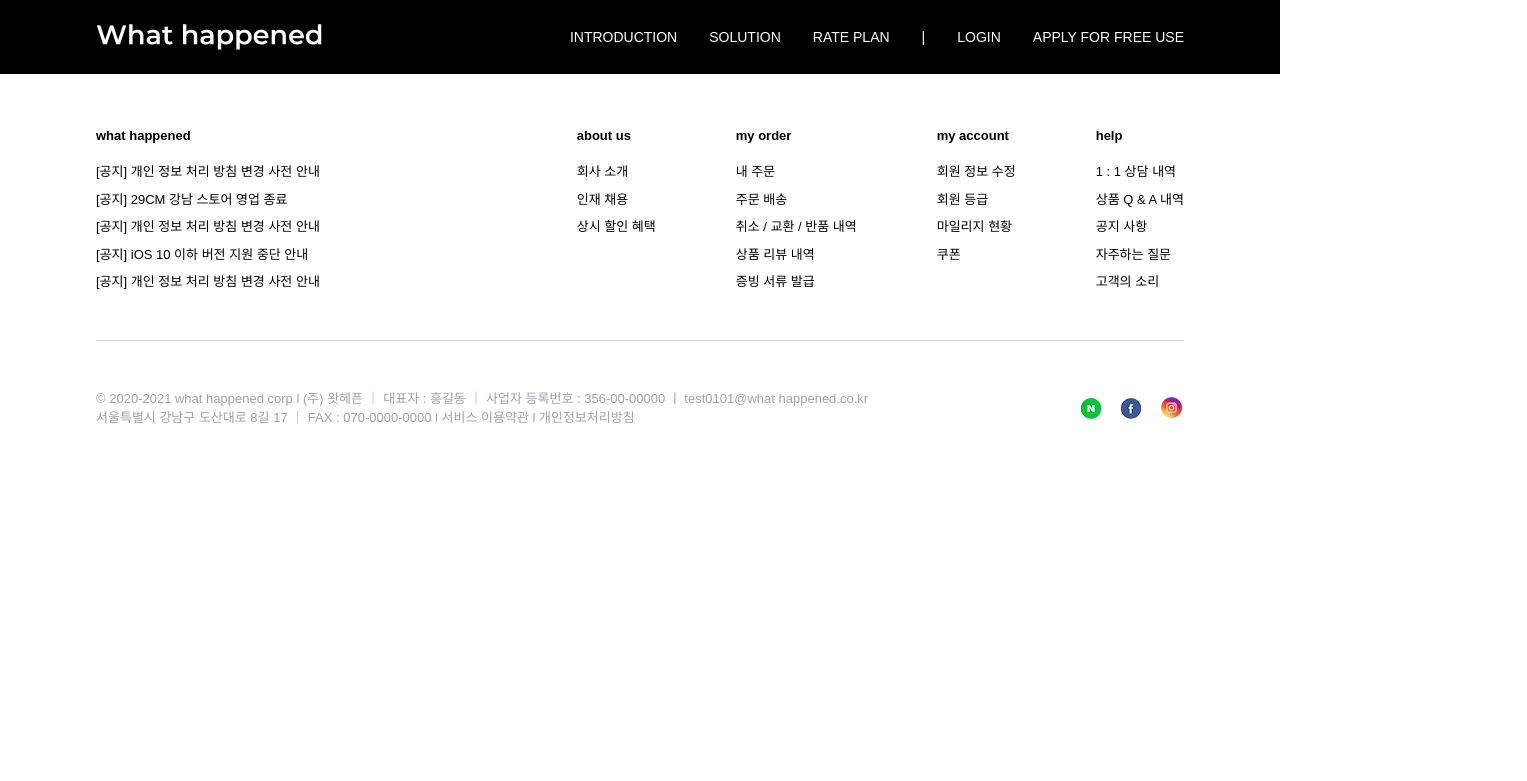
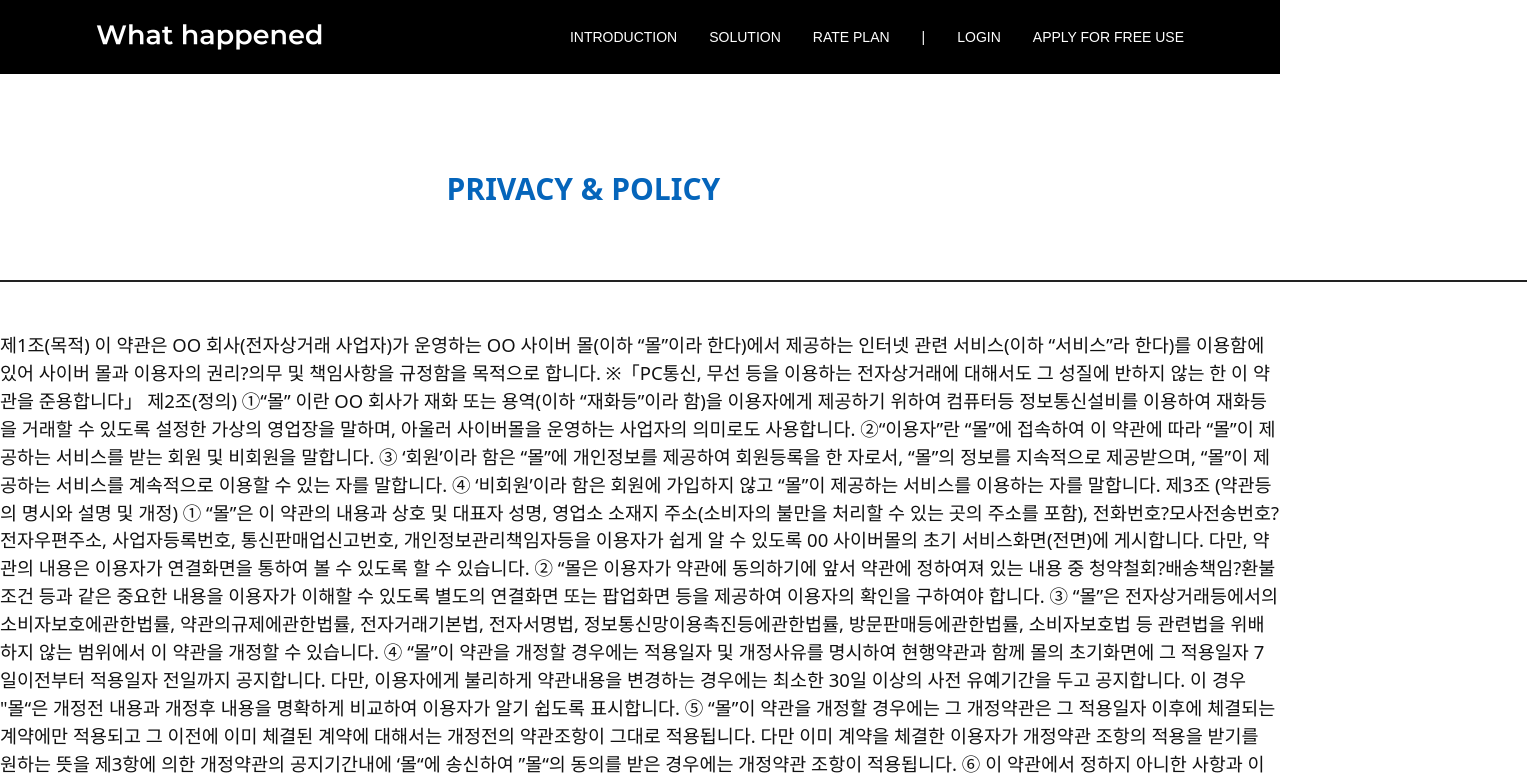
Before and after one commit to duylinh13/react-shopping-website, a React (Create React App) app: page /priavacy in a window 1280 px wide. Shown: the top 781 px of the page, 1527 px wide, since content can reach past the window. Built offline with nearby package versions, Linux system fonts and the light colour scheme.

Commit message:
add priavacypage

```diff
--- a/src/App.js
+++ b/src/App.js
@@ -8,6 +8,7 @@ import RegisterPage from "./pages/RegisterPage";
 import MainPage from "./pages/MainPage";
 import ShopPage from "./pages/ShopPage";
 import IntroducePage from "./pages/IntroducePage";
+import PriavacyPage from "./pages/PriavacyPage";
 import Footer from "./ui/Footer";
 
 export default function App() {
@@ -19,6 +20,7 @@ export default function App() {
           <Route path="/" element={<MainPage />} />
           <Route path="/shop" element={<ShopPage />} />
           <Route path="/introduce" element={<IntroducePage />} />
+          <Route path="/priavacy" element={<PriavacyPage />} />
           <Route path="/login" element={<LoginPage />} />
           <Route path="/register" element={<RegisterPage />} />
         </Routes>
--- /dev/null
+++ b/src/pages/PriavacyPage.js
@@ -0,0 +1,85 @@
+import React from "react";
+
+const PrivacyPage = () => {
+  return (
+    <div className=" bg-white">
+      <span className="text-[#0565bb] font-extrabold text-3xl leading-[1.67] mt-[90px] mb-[89px] mx-auto block w-[387px] h-[27px]">
+        PRIVACY & POLICY
+      </span>
+      {/* First Rectangle */}
+      <div className=" w-[1527px] h-[2px]  mt-[89px] mb-[49px] bg-[#222222] "></div>
+
+      {/* Content Section */}
+      <span className="   mt-[49px] mb-[53px] text-[18.5px] font-light leading-[1.51]  text-[#111111]">
+        제1조(목적) 이 약관은 OO 회사(전자상거래 사업자)가 운영하는 OO 사이버
+        몰(이하 “몰”이라 한다)에서 제공하는 인터넷 관련 서비스(이하 “서비스”라
+        한다)를 이용함에 있어 사이버 몰과 이용자의 권리?의무 및 책임사항을
+        규정함을 목적으로 합니다. ※「PC통신, 무선 등을 이용하는 전자상거래에
+        대해서도 그 성질에 반하지 않는 한 이 약관을 준용합니다」 제2조(정의)
+        ①“몰” 이란 OO 회사가 재화 또는 용역(이하 “재화등”이라 함)을 이용자에게
+        제공하기 위하여 컴퓨터등 정보통신설비를 이용하여 재화등을 거래할 수
+        있도록 설정한 가상의 영업장을 말하며, 아울러 사이버몰을 운영하는
+        사업자의 의미로도 사용합니다. ②“이용자”란 “몰”에 접속하여 이 약관에 따라
+        “몰”이 제공하는 서비스를 받는 회원 및 비회원을 말합니다. ③ ‘회원’이라
+        함은 “몰”에 개인정보를 제공하여 회원등록을 한 자로서, “몰”의 정보를
+        지속적으로 제공받으며, “몰”이 제공하는 서비스를 계속적으로 이용할 수
+        있는 자를 말합니다. ④ ‘비회원’이라 함은 회원에 가입하지 않고 “몰”이
+        제공하는 서비스를 이용하는 자를 말합니다. 제3조 (약관등의 명시와 설명 및
+        개정) ① “몰”은 이 약관의 내용과 상호 및 대표자 성명, 영업소 소재지
+        주소(소비자의 불만을 처리할 수 있는 곳의 주소를 포함),
+        전화번호?모사전송번호?전자우편주소, 사업자등록번호, 통신판매업신고번호,
+        개인정보관리책임자등을 이용자가 쉽게 알 수 있도록 00 사이버몰의 초기
+        서비스화면(전면)에 게시합니다. 다만, 약관의 내용은 이용자가 연결화면을
+        통하여 볼 수 있도록 할 수 있습니다. ② “몰은 이용자가 약관에 동의하기에
+        앞서 약관에 정하여져 있는 내용 중 청약철회?배송책임?환불조건 등과 같은
+        중요한 내용을 이용자가 이해할 수 있도록 별도의 연결화면 또는 팝업화면
+        등을 제공하여 이용자의 확인을 구하여야 합니다. ③ “몰”은
+        전자상거래등에서의소비자보호에관한법률, 약관의규제에관한법률,
+        전자거래기본법, 전자서명법, 정보통신망이용촉진등에관한법률,
+        방문판매등에관한법률, 소비자보호법 등 관련법을 위배하지 않는 범위에서 이
+        약관을 개정할 수 있습니다. ④ “몰”이 약관을 개정할 경우에는 적용일자 및
+        개정사유를 명시하여 현행약관과 함께 몰의 초기화면에 그 적용일자
+        7일이전부터 적용일자 전일까지 공지합니다. 다만, 이용자에게 불리하게
+        약관내용을 변경하는 경우에는 최소한 30일 이상의 사전 유예기간을 두고
+        공지합니다. 이 경우 "몰“은 개정전 내용과 개정후 내용을 명확하게 비교하여
+        이용자가 알기 쉽도록 표시합니다. ⑤ “몰”이 약관을 개정할 경우에는 그
+        개정약관은 그 적용일자 이후에 체결되는 계약에만 적용되고 그 이전에 이미
+        체결된 계약에 대해서는 개정전의 약관조항이 그대로 적용됩니다. 다만 이미
+        계약을 체결한 이용자가 개정약관 조항의 적용을 받기를 원하는 뜻을 제3항에
+        의한 개정약관의 공지기간내에 ‘몰“에 송신하여 ”몰“의 동의를 받은 경우에는
+        개정약관 조항이 적용됩니다. ⑥ 이 약관에서 정하지 아니한 사항과 이 약관의
+        해석에 관하여는 전자상거래등에서의소비자보호에관한법률,
+        약관의규제등에관한법률, 공정거래위원회가 정하는
+        전자상거래등에서의소비자보호지침 및 관계법령 또는 상관례에 따릅니다.
+        ④“몰”이 제2항과 제3항에 의해 이용자의 동의를 받아야 하는 경우에는
+        개인정보관리 책임자의 신원(소속, 성명 및 전화번호, 기타 연락처), 정보의
+        수집목적 및 이용목적, 제3자에 대한 정보제공 관련사항(제공받은자,
+        제공목적 및 제공할 정보의 내용) 등 정보통신망이용촉진등에관한법률
+        제22조제2항이 규정한 사항을 미리 명시하거나 고지해야 하며 이용자는
+        언제든지 이 동의를 철회할 수 있습니다. ⑤이용자는 언제든지 “몰”이 가지고
+        있는 자신의 개인정보에 대해 열람 및 오류정정을 요구할 수 있으며 “몰”은
+        이에 대해 지체없이 필요한 조치를 취할 의무를 집니다. 이용자가 오류의
+        정정을 요구한 경우에는 “몰”은 그 오류를 정정할 때까지 당해 개인정보를
+        이용하지 않습니다. ⑥ “몰”은 개인정보 보호를 위하여 관리자를 한정하여 그
+        수를 최소화하며 신용카드, 은행계좌 등을 포함한 이용자의 개인정보의 분실,
+        도난, 유출, 변조 등으로 인한 이용자의 손해에 대하여 모든 책임을 집니다.
+        ⑦ “몰” 또는 그로부터 개인정보를 제공받은 제3자는 개인정보의 수집목적
+        또는 제공받은 목적을 달성한 때에는 당해 개인정보를 지체없이 파기합니다.
+        제18조(“몰“의 의무) ① “몰”은 법령과 이 약관이 금지하거나 공서양속에
+        반하는 행위를 하지 않으며 이 약관이 정하는 바에 따라 지속적이고,
+        안정적으로 재화?용역을 제공하는데 최선을 다하여야 합니다. ② “몰”은
+        이용자가 안전하게 인터넷 서비스를 이용할 수 있도록 이용자의
+        개인정보(신용정보 포함)보호를 위한 보안 시스템을 갖추어야 합니다. ③
+        “몰”이 상품이나 용역에 대하여 「표시?광고의공정화에관한법률」 제3조
+        소정의 부당한 표시?광고행위를 함으로써 이용자가 손해를 입은 때에는 이를
+        배상할 책임을 집니다. ④ “몰”은 이용자가 원하지 않는 영리목적의 광고성
+        전자우편을 발송하지 않습니다.
+      </span>
+
+      {/* Second Rectangle */}
+      <div className="w-[1527px] h-[2px]  mt-[53px] mb-[144px] bg-[#222222]"></div>
+    </div>
+  );
+};
+
+export default PrivacyPage;
```
